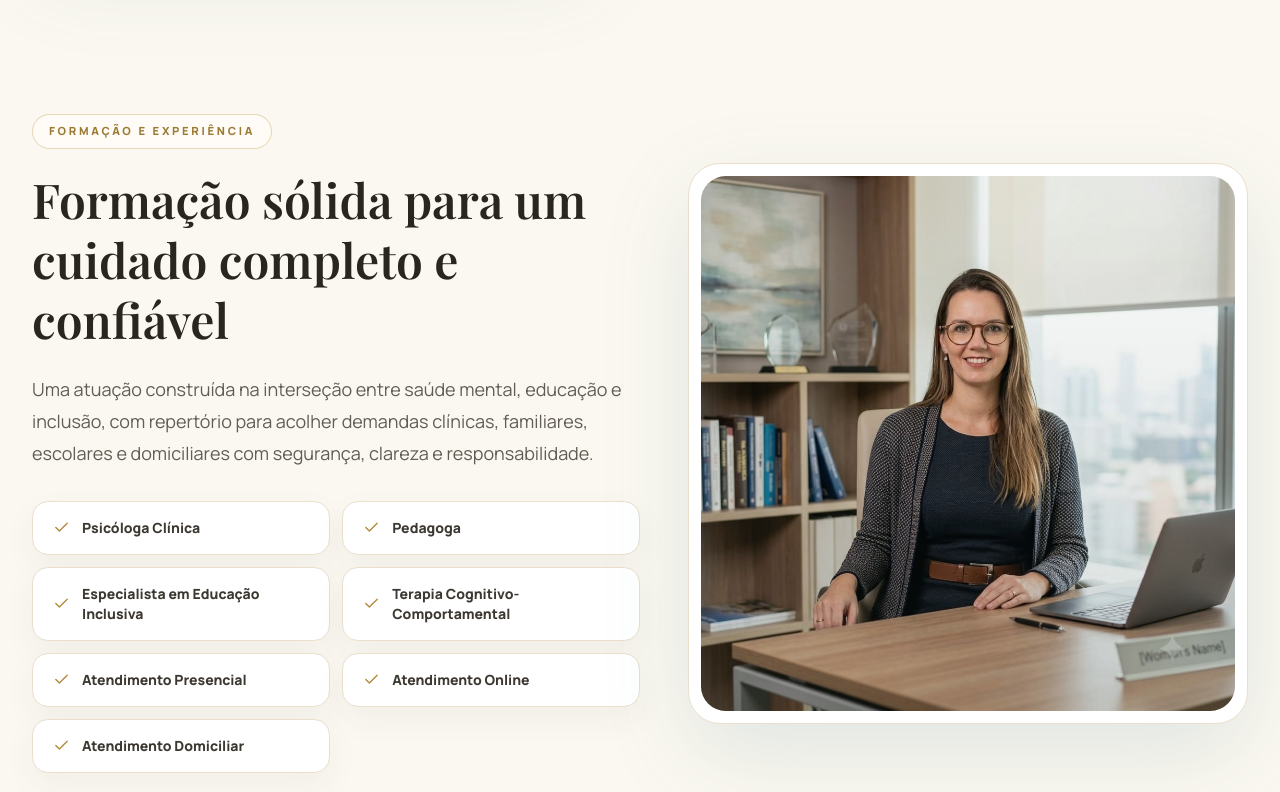
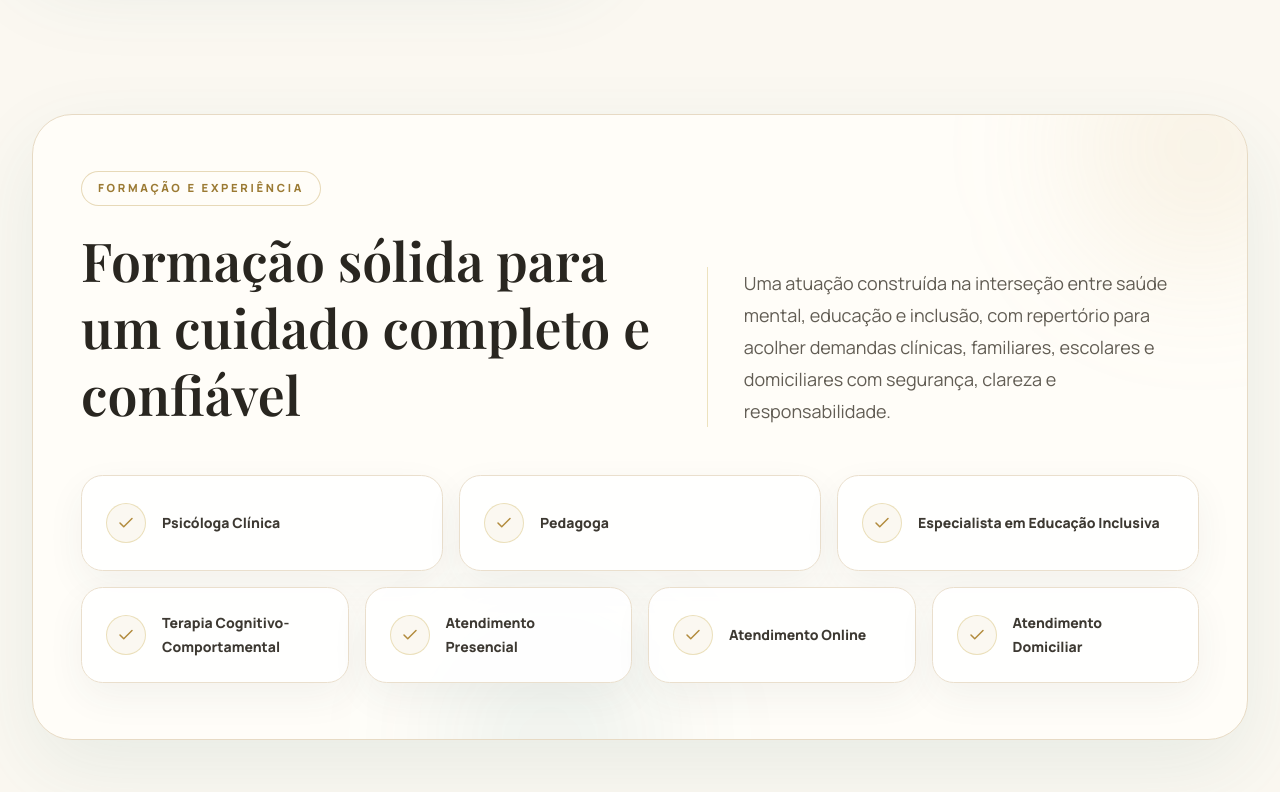
Before and after one commit to leonardocanva3/centro-ser-pop-saude, a Next.js app: page / in a window 1280 px wide. Shown: the part 4768-5560 px from the top of the page. Built offline with nearby package versions, Linux system fonts and the light colour scheme; a web font is replaced by a local one.

Commit message:
fix: remove foto da seção formação e experiência

```diff
--- a/src/components/LandingPage.tsx
+++ b/src/components/LandingPage.tsx
@@ -438,16 +438,23 @@ export default function LandingPage({ faqs }: LandingPageProps) {
             </div>
           </div>
 
-          <div className="mx-auto grid max-w-7xl items-center gap-12 px-4 pb-20 sm:px-6 lg:grid-cols-[1fr_0.92fr] lg:px-8 lg:pb-28">
-            <div>
+          <div className="mx-auto max-w-7xl px-4 pb-20 sm:px-6 lg:px-8 lg:pb-28">
+            <div className="relative overflow-hidden rounded-[2rem] border border-[#e7dac4] bg-[#fffdf8] px-5 py-9 shadow-[0_28px_80px_rgba(47,111,115,0.09)] sm:px-8 sm:py-11 lg:rounded-[2.5rem] lg:px-12 lg:py-14">
+              <div className="pointer-events-none absolute -right-20 -top-24 h-64 w-64 rounded-full bg-[#c9ad69]/12 blur-3xl" />
+              <div className="pointer-events-none absolute -bottom-28 left-1/3 h-56 w-56 rounded-full bg-[#2f6f73]/8 blur-3xl" />
+
+              <div className="relative">
                 <Eyebrow>Formação e Experiência</Eyebrow>
-              <h2 className="mt-5 font-serif text-4xl font-semibold leading-tight text-[#292620] sm:text-5xl">
+                <div className="mt-5 grid gap-6 lg:grid-cols-[1.08fr_0.92fr] lg:items-end lg:gap-12">
+                  <h2 className="max-w-3xl font-serif text-4xl font-semibold leading-tight text-[#292620] sm:text-5xl lg:text-[3.35rem]">
                     Formação sólida para um cuidado completo e confiável
                   </h2>
-              <p className="mt-6 text-lg leading-8 text-[#625d54]">
+                  <p className="text-lg leading-8 text-[#625d54] lg:border-l lg:border-[#d8c078]/45 lg:pl-9">
                     Uma atuação construída na interseção entre saúde mental, educação e inclusão, com repertório para acolher demandas clínicas, familiares, escolares e domiciliares com segurança, clareza e responsabilidade.
                   </p>
-              <div className="mt-8 grid gap-3 sm:grid-cols-2">
+                </div>
+
+                <div className="mt-10 grid gap-4 sm:grid-cols-2 lg:mt-12 lg:grid-cols-12">
                   {[
                     "Psicóloga Clínica",
                     "Pedagoga",
@@ -456,21 +463,20 @@ export default function LandingPage({ faqs }: LandingPageProps) {
                     "Atendimento Presencial",
                     "Atendimento Online",
                     "Atendimento Domiciliar",
-                ].map((item) => (
-                  <div key={item} className="flex items-center gap-3 rounded-2xl border border-[#eadfcd] bg-white px-5 py-4 text-sm font-extrabold text-[#3d3932] shadow-[0_12px_32px_rgba(45,63,61,0.05)]">
-                    <Check className="shrink-0 text-[#b28b3d]" size={17} />
+                  ].map((item, index) => (
+                    <div
+                      key={item}
+                      className={`group flex min-h-24 items-center gap-4 rounded-[1.35rem] border border-[#eadfcd] bg-white/90 px-5 py-5 text-sm font-extrabold leading-6 text-[#3d3932] shadow-[0_14px_38px_rgba(45,63,61,0.06)] transition duration-300 hover:-translate-y-1 hover:border-[#d8c078] hover:shadow-[0_20px_48px_rgba(47,111,115,0.1)] lg:px-6 ${index < 3 ? "lg:col-span-4" : "lg:col-span-3"} ${index === 6 ? "sm:col-span-2 lg:col-span-3" : ""}`}
+                    >
+                      <span className="flex h-10 w-10 shrink-0 items-center justify-center rounded-full border border-[#d8c078]/45 bg-[#fbf8f1] transition duration-300 group-hover:bg-[#f5eedc]">
+                        <Check className="text-[#b28b3d]" size={18} />
+                      </span>
                       <span>{item}</span>
                     </div>
                   ))}
                 </div>
               </div>
-
-            <FramedPhoto
-              src="/images/silvia-formacao-experiencia.jpeg"
-              alt="Silvia Helena Tamborim em ambiente profissional"
-              width={1024}
-              height={1025}
-            />
+            </div>
           </div>
         </section>
 
```
Lines whose indentation alone changed are shown as unchanged.
